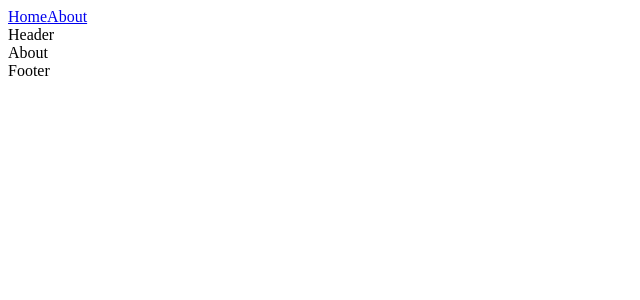
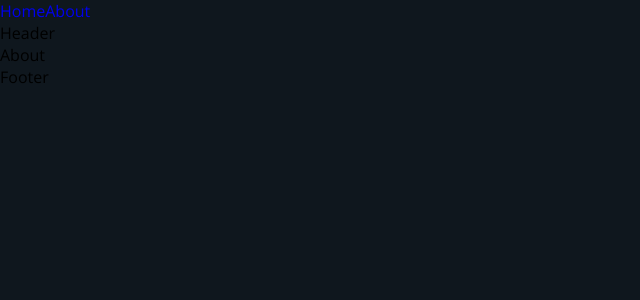
Before and after one commit to Reda-El-Masdouri/Movie_App, a React app: page /about in a window 1280 px wide. Shown: the top 300 px of the page, without its empty margins (0-640 px from the left). Built offline with nearby package versions, Linux system fonts and the light colour scheme.

Commit message:
style: app

```diff
--- a/src/style.scss
+++ b/src/style.scss
@@ -1,3 +1,15 @@
-h1 {
-    color: red;
-}
+@import "../src/common/colors.scss";
+
+* {
+    margin: 0;
+    padding: 0;
+    box-sizing: border-box;
+    font-family: "Open Sans", sans-serif;
+  }
+  a {
+    text-decoration: none;
+  }
+
+  body {
+    background: $primary-color;
+  }
```
